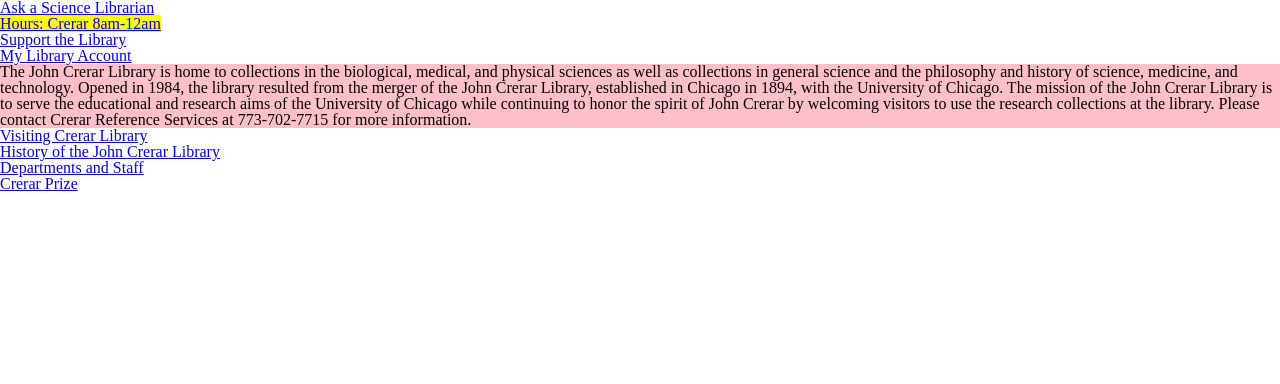
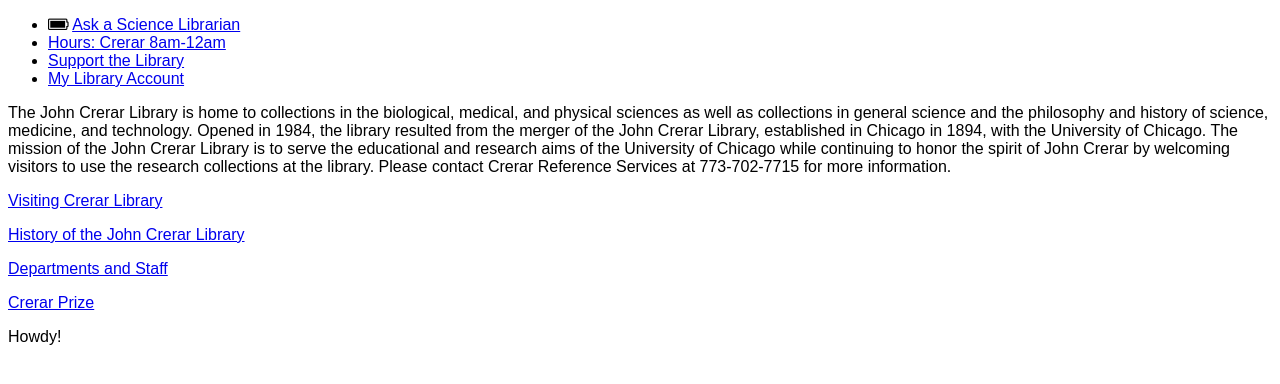
Before and after one commit to LeahSXX/week2, a plain HTML site: page index.html in a window 1280 px wide. Drawn offline with Linux system fonts and the light colour scheme; a web font is replaced by a local one.

Commit message:
At the second break

```diff
--- a/index.css
+++ b/index.css
@@ -1,4 +1,6 @@
 
-.important { background-color: yellow; }
+body {
+  font-family: "Arial"
+}
 
-p.important { background-color: pink; }
+a:hover { display: none; }
--- a/index.html
+++ b/index.html
@@ -3,14 +3,17 @@
   <head>
     <title>My Website</title>
     <meta charset="utf-8">
-    <link rel="stylesheet" href="reset.css">
+    <link href="https://fonts.googleapis.com/css?family=Knewave&display=swap" rel="stylesheet">
+    <!-- <link rel="stylesheet" href="reset.css"> -->
     <link rel="stylesheet" href="index.css">
+    <link rel="stylesheet" href="https://stackpath.bootstrapcdn.com/font-awesome/4.7.0/css/font-awesome.min.css">
+
   </head>
 
   <body>
-
     <ul>
-      <li><a class="nav" href="https://www.lib.uchicago.edu/crerar/science-research-services/ask-science-librarian/">Ask a Science Librarian</a></li>
+      <li><i class="fa fa-battery-full"></i>
+        <a class="nav" href="https://www.lib.uchicago.edu/crerar/science-research-services/ask-science-librarian/">Ask a Science Librarian</a></li>
       <li><a class="nav important " href="#">Hours: Crerar 8am-12am</a></li>
       <li><a class="nav" href="#">Support the Library</a></li>
       <li><a class="nav" href="#">My Library Account</a></li>
@@ -18,9 +21,9 @@
 
     <p class="important">
       The John Crerar Library is home to collections in the biological,
-      medical, and physical sciences as well as collections in general
+      medical, and <span>physical sciences as well as collections in general
       science and the philosophy and history of science, medicine, and
-      technology. Opened in 1984, the library resulted from the merger
+      technology. Opened in 1984,</span> the library resulted from the merger
       of the John Crerar Library, established in Chicago in 1894, with
       the University of Chicago. The mission of the John Crerar Library
       is to serve the educational and research aims of the University
@@ -30,10 +33,13 @@
       more information.
     </p>
 
-    <p><a href="#">Visiting Crerar Library</a></p>
-    <p><a href="#">History of the John Crerar Library</a></p>
-    <p><a href="#">Departments and Staff</a></p>
-    <p><a href="#">Crerar Prize</a></p>
+    <div id="footer_links">
+      <p><a href="#">Visiting Crerar Library</a></p>
+      <p><a href="#">History of the John Crerar Library</a></p>
+      <p><a href="#">Departments and Staff</a></p>
+      <p><a href="#">Crerar Prize</a></p>
+    </div>
+    Howdy!
 
   </body>
 
```
